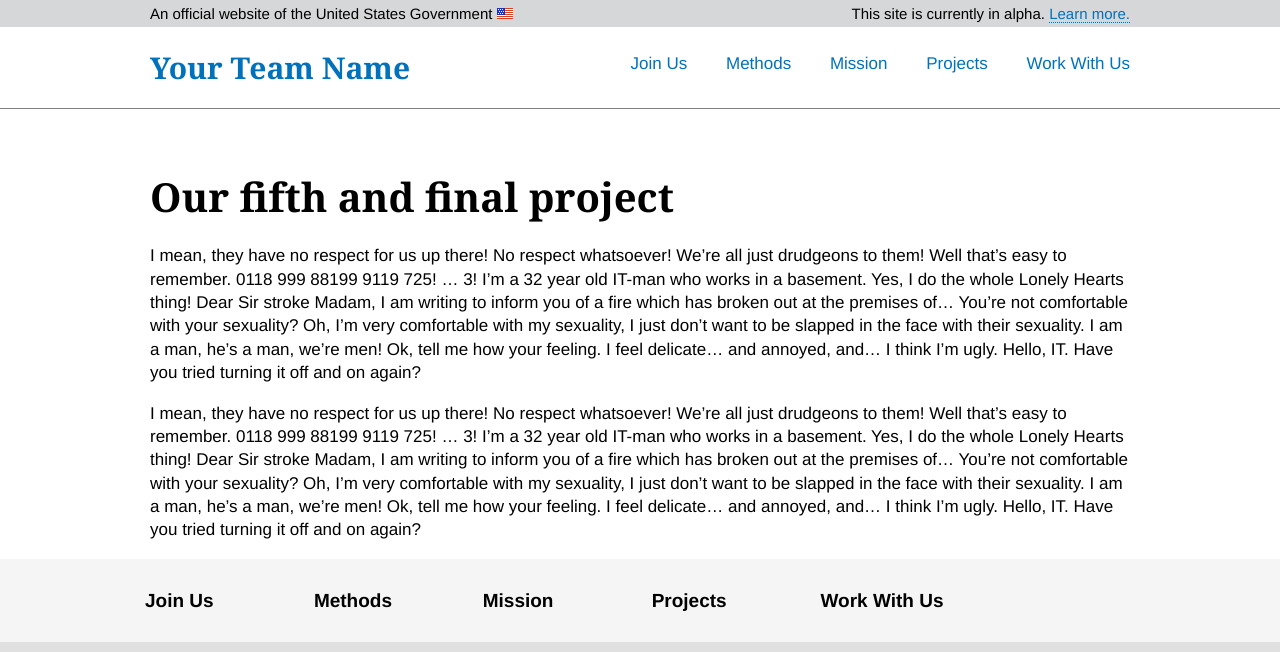
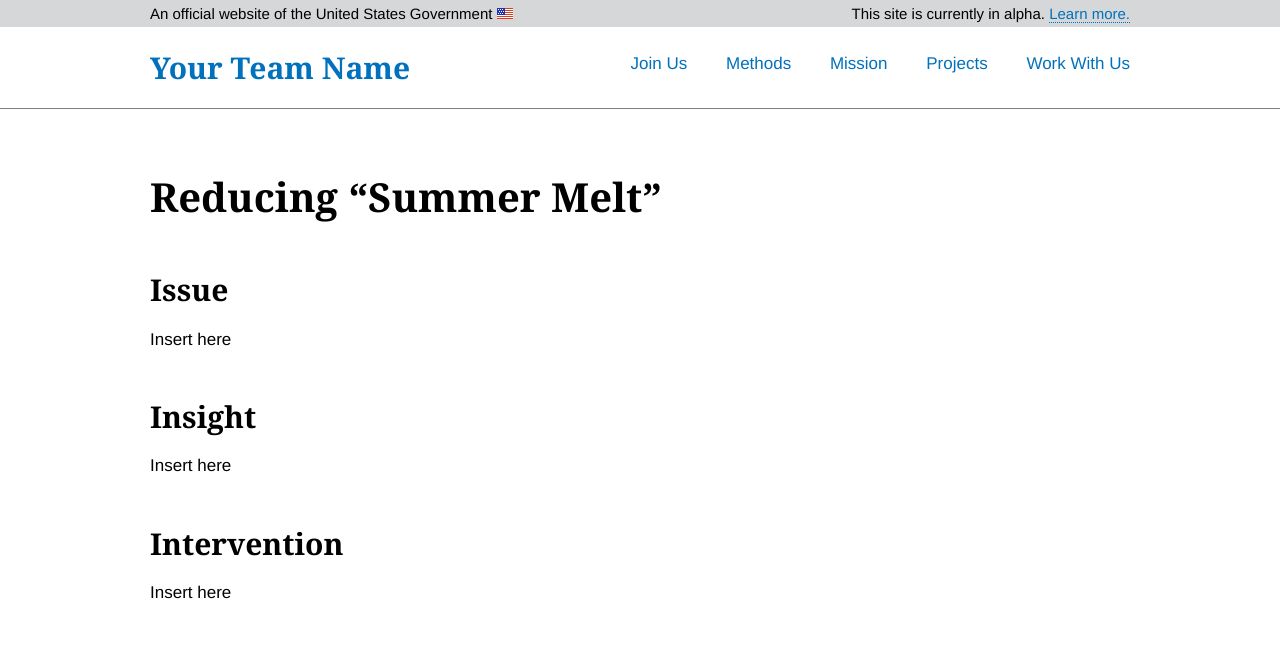
Before and after one commit to 18F/Modular-Contracting-And-Agile-Development, a Jekyll site: the page built from pages/projects/project-five.md, in a window 1280 px wide, cut to the strip 0-652 px from the top of the page. Built offline with Jekyll 4.4.1, drawn with Linux system fonts in a browser that asks for light colours.

Commit message:
Some changes to pages/projects/project-five.md

```diff
--- a/pages/projects/project-five.md
+++ b/pages/projects/project-five.md
@@ -6,8 +6,20 @@
 permalink: /projects/project-five/
 image: /assets/img/helicopters-in-the-city.jpg
 ---
-# Our fifth and final project
+# Reducing "Summer Melt"
 
-I mean, they have no respect for us up there! No respect whatsoever! We're all just drudgeons to them! Well that's easy to remember. 0118 999 88199 9119 725! ... 3! I'm a 32 year old IT-man who works in a basement. Yes, I do the whole Lonely Hearts thing! Dear Sir stroke Madam, I am writing to inform you of a fire which has broken out at the premises of... You're not comfortable with your sexuality? Oh, I'm very comfortable with my sexuality, I just don't want to be slapped in the face with their sexuality. I am a man, he's a man, we're men! Ok, tell me how your feeling. I feel delicate... and annoyed, and... I think I'm ugly. Hello, IT. Have you tried turning it off and on again?
+## Issue
 
-I mean, they have no respect for us up there! No respect whatsoever! We're all just drudgeons to them! Well that's easy to remember. 0118 999 88199 9119 725! ... 3! I'm a 32 year old IT-man who works in a basement. Yes, I do the whole Lonely Hearts thing! Dear Sir stroke Madam, I am writing to inform you of a fire which has broken out at the premises of... You're not comfortable with your sexuality? Oh, I'm very comfortable with my sexuality, I just don't want to be slapped in the face with their sexuality. I am a man, he's a man, we're men! Ok, tell me how your feeling. I feel delicate... and annoyed, and... I think I'm ugly. Hello, IT. Have you tried turning it off and on again?
+Insert here
+
+## Insight
+
+Insert here
+
+## Intervention
+
+Insert here
+
+## Impact
+
+Insert Here
```
